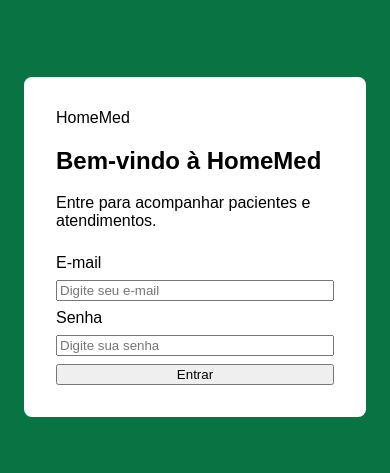
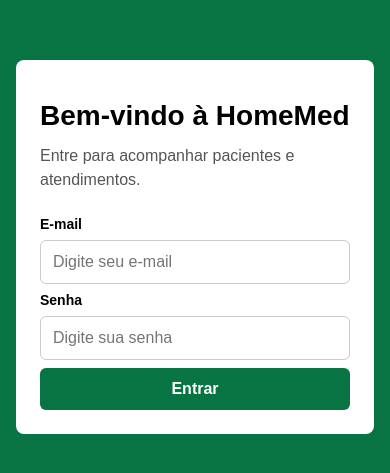
Before and after one commit to Pedrosouza21/home-med, a React app in the folder frontend/: page / in a window 390 px wide. Shown: the part 175-648 px from the top of the page. Built offline with nearby package versions, Linux system fonts and the light colour scheme; the HTML template or start-up script is replaced by a standard one.

Commit message:
style: finaliza visual responsivo da tela de login

```diff
--- a/frontend/src/pages/login.css
+++ b/frontend/src/pages/login.css
@@ -29,7 +29,64 @@
   margin-top: 24px;
 }
 
-@media (max-width: 320px) {
+.login-form input {
+  padding: 12px;
+  border: 1px solid #cccccc;
+  font-size: 16px;
+  border-radius: 6px;
+  width: 100%;
+}
+
+.login-form button {
+  padding: 12px;
+  border: none;
+  border-radius: 6px;
+  color: var(--color-surface);
+  font-size: 16px;
+  font-weight: bold;
+  background-color: var(--color-primary);
+  cursor:pointer;
+}
+
+.login-form button:hover {
+  background-color: #065c33;
+}
+
+.login-form input:focus {
+  outline: 2px solid var(--color-primary);
+  outline-offset: 2px;
+}
+
+.login-form button:focus-visible {
+  outline: 2px solid var(--color-primary);
+  outline-offset: 2px;
+}
+
+.logo {
+  color: var(--color-primary);
+  font-size: 24px;
+  font-weight: bold;
+}
+
+.login-card h1 {
+  font-size: 28px;
+  margin: 16px 0 12px;
+}
+
+.login-card p {
+  color: #555555;
+  line-height: 1.5;
+  margin: 0;
+}
+
+.login-form label {
+  font-size: 14px;
+  font-weight: bold;
+}
+
+
+/* Responsividade*/
+@media (max-width: 480px) {
   .login-card h1 {
     font-size: 28px;
   }
--- a/frontend/src/pages/login.jsx
+++ b/frontend/src/pages/login.jsx
@@ -4,7 +4,7 @@
   return (
     <main className="login-page">
       <section className="login-card">
-        <div className="logo">HomeMed</div>
+        <div className="logo"></div>
         <h1>Bem-vindo à HomeMed</h1>
         <p>Entre para acompanhar pacientes e atendimentos.</p>
 
```
